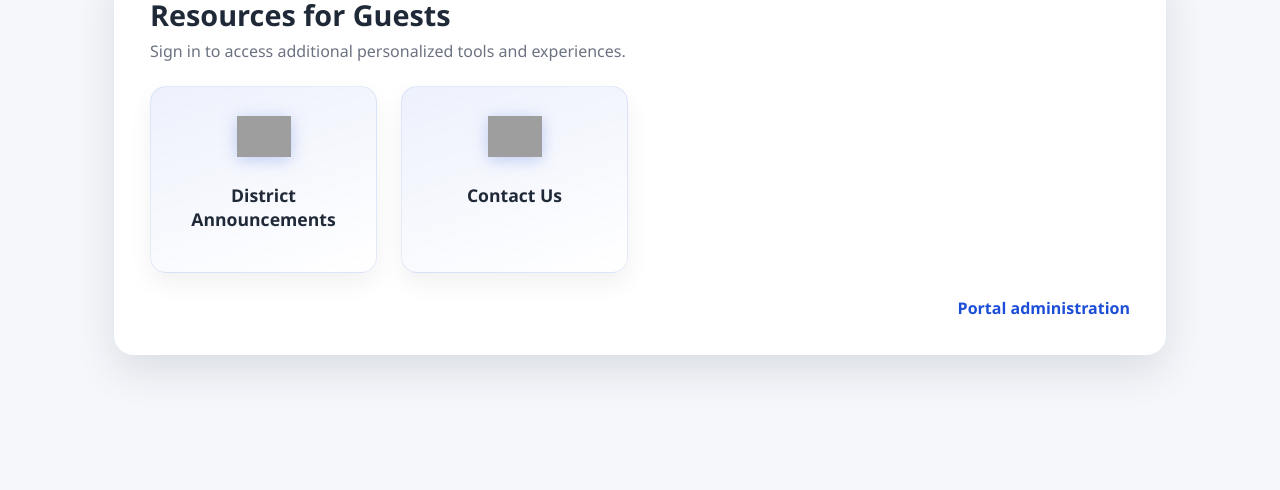
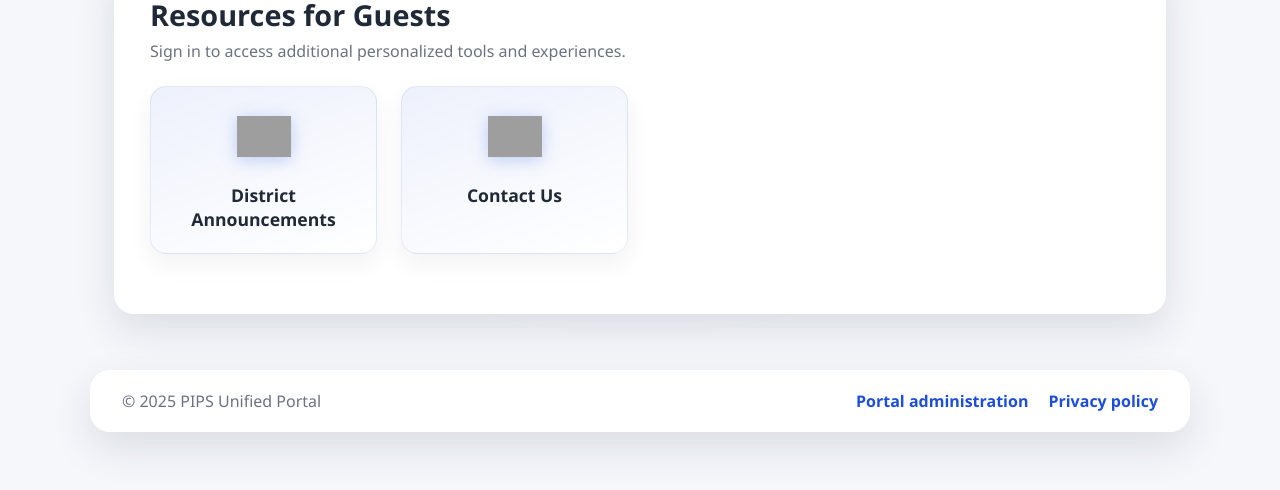
Before and after one commit to kent-k12solutions/PIPsPortal3, a PHP site: page / in a window 1280 px wide. Shown: the part 308-798 px from the top of the page. Run offline with PHP 8.4, Linux system fonts and the light colour scheme; some libraries are stand-ins or nearby versions; grey boxes are pictures that could not be loaded.

Commit message:
Add configurable colours, portal footer, and admin updates

```diff
--- a/admin.html
+++ b/admin.html
@@ -27,10 +27,7 @@
       </section>
       <section id="admin-console" class="hidden" aria-live="polite">
         <div class="admin-toolbar">
-          <div>
-            <button id="admin-logout" class="secondary-button">Sign out of admin</button>
-            <button id="admin-restore-defaults" class="tertiary-button">Restore default links</button>
-          </div>
+          <button id="admin-logout" class="secondary-button">Sign out of admin</button>
           <a href="index.html" class="admin-link">Back to portal</a>
         </div>
         <p id="admin-console-status" class="admin-status"></p>
--- a/index.html
+++ b/index.html
@@ -40,11 +40,18 @@
       </header>
       <div id="links-container" class="links-grid" role="list"></div>
       <p id="links-empty" class="empty-state hidden">No resources configured for this role yet.</p>
-      <footer class="portal-footer">
-        <a href="admin.html" class="admin-link">Portal administration</a>
-      </footer>
+      <div id="portal-custom-footer" class="portal-custom-footer hidden" aria-live="polite"></div>
     </main>
   </div>
+  <footer class="site-footer" id="site-footer">
+    <div class="site-footer__content">
+      <p id="portal-copyright" class="site-footer__copy"></p>
+      <nav class="site-footer__nav" aria-label="Portal links">
+        <a href="admin.html" class="admin-link">Portal administration</a>
+        <a id="privacy-policy-link" class="privacy-link" href="#" target="_blank" rel="noopener noreferrer">Privacy policy</a>
+      </nav>
+    </div>
+  </footer>
   <script src="https://alcdn.msauth.net/browser/2.38.0/js/msal-browser.min.js" integrity="sha384-mz+8Q3jA4XBFbnyAsyQegn/0LHvziH7qHLBa9GzcU3HzeWj9J16SXM5S+TsmPBy0" crossorigin="anonymous"></script>
   <script src="main.js"></script>
 </body>
--- a/main.js
+++ b/main.js
@@ -14,6 +14,9 @@ const portalHeadingElement = document.getElementById('portal-heading');
 const portalDescriptionElement = document.getElementById('portal-description');
 const linksContainer = document.getElementById('links-container');
 const emptyStateElement = document.getElementById('links-empty');
+const portalCustomFooter = document.getElementById('portal-custom-footer');
+const privacyPolicyLinkElement = document.getElementById('privacy-policy-link');
+const portalCopyrightElement = document.getElementById('portal-copyright');
 
 const initialPortalTitle = portalTitleElement ? portalTitleElement.textContent : 'PIPS Unified Portal';
 const initialPortalTagline = portalTaglineElement
@@ -34,9 +37,131 @@ const ROLE_SYNONYMS = {
   staff: ['staff', 'teacher', 'teachers', 'faculty', 'employee', 'employees']
 };
 
+const COLOR_VARIABLE_MAP = {
+  background: '--color-background',
+  surface: '--color-surface',
+  surfaceSubtle: '--color-surface-subtle',
+  primary: '--color-primary',
+  primaryDark: '--color-primary-dark',
+  primaryAccent: '--color-primary-accent',
+  text: '--color-text',
+  muted: '--color-muted',
+  border: '--color-border',
+  headerOverlay: '--color-header-overlay',
+  sessionButtonBackground: '--color-session-button-background',
+  emptyStateBackground: '--color-empty-state-background',
+  tertiaryButtonBackground: '--color-tertiary-background',
+  danger: '--color-danger',
+  footerBackground: '--color-footer-background',
+  footerText: '--color-footer-text',
+  footerLink: '--color-footer-link'
+};
+
 let msalInstance;
 let loginRequest = {};
 let defaultPortalConfig = { branding: {}, roles: {} };
+
+function resolveColorToRgbComponents(value) {
+  if (!value || !document || !document.body) {
+    return null;
+  }
+
+  const probe = document.createElement('span');
+  probe.style.color = value;
+  probe.style.display = 'none';
+  document.body.appendChild(probe);
+  const computedColor = window.getComputedStyle(probe).color;
+  probe.remove();
+
+  const match = computedColor.match(/rgba?\(([^)]+)\)/i);
+  if (!match) {
+    return null;
+  }
+
+  const parts = match[1].split(',').map((part) => part.trim());
+  if (parts.length < 3) {
+    return null;
+  }
+
+  return parts.slice(0, 3).join(', ');
+}
+
+function applyColorVariables(colors = {}) {
+  const root = document.documentElement;
+  if (!root) {
+    return;
+  }
+
+  Object.entries(COLOR_VARIABLE_MAP).forEach(([key, variable]) => {
+    const value = colors[key];
+    if (value) {
+      root.style.setProperty(variable, value);
+    } else {
+      root.style.removeProperty(variable);
+    }
+  });
+
+  const primarySource = colors.primary || window.getComputedStyle(root).getPropertyValue('--color-primary');
+  const primaryRgb = resolveColorToRgbComponents(primarySource.trim());
+  if (primaryRgb) {
+    root.style.setProperty('--color-primary-rgb', primaryRgb);
+  }
+
+  const textSource = colors.text || window.getComputedStyle(root).getPropertyValue('--color-text');
+  const textRgb = resolveColorToRgbComponents(textSource.trim());
+  if (textRgb) {
+    root.style.setProperty('--color-text-rgb', textRgb);
+  }
+
+  const mutedSource = colors.muted || window.getComputedStyle(root).getPropertyValue('--color-muted');
+  const mutedRgb = resolveColorToRgbComponents(mutedSource.trim());
+  if (mutedRgb) {
+    root.style.setProperty('--color-muted-rgb', mutedRgb);
+  }
+}
+
+function applyFooterSettings(footerConfig = {}) {
+  if (portalCustomFooter) {
+    const rawHtml = typeof footerConfig.customHtml === 'string' ? footerConfig.customHtml : '';
+    if (rawHtml.trim()) {
+      portalCustomFooter.innerHTML = rawHtml;
+      portalCustomFooter.classList.remove('hidden');
+    } else {
+      portalCustomFooter.innerHTML = '';
+      portalCustomFooter.classList.add('hidden');
+    }
+  }
+
+  if (privacyPolicyLinkElement) {
+    const label = typeof footerConfig.privacyPolicyLabel === 'string' ? footerConfig.privacyPolicyLabel.trim() : '';
+    const url = typeof footerConfig.privacyPolicyUrl === 'string' ? footerConfig.privacyPolicyUrl.trim() : '';
+
+    const linkText = label || 'Privacy policy';
+    privacyPolicyLinkElement.textContent = linkText;
+
+    if (url) {
+      privacyPolicyLinkElement.href = url;
+      privacyPolicyLinkElement.classList.remove('hidden');
+      privacyPolicyLinkElement.setAttribute('target', '_blank');
+      privacyPolicyLinkElement.setAttribute('rel', 'noopener noreferrer');
+    } else {
+      privacyPolicyLinkElement.href = '#';
+      privacyPolicyLinkElement.classList.add('hidden');
+      privacyPolicyLinkElement.removeAttribute('target');
+      privacyPolicyLinkElement.removeAttribute('rel');
+    }
+  }
+}
+
+function updateCopyright(title) {
+  if (!portalCopyrightElement) {
+    return;
+  }
+
+  const year = new Date().getFullYear();
+  const safeTitle = (title && title.trim()) || initialPortalTitle || 'PIPs Portal';
+  portalCopyrightElement.textContent = `© ${year} ${safeTitle}`;
+}
 
 function setStatus(message) {
   if (statusElement) {
@@ -148,22 +273,58 @@ function getPortalLinksForRole(roleKey) {
 
 function getPortalBranding() {
   const stored = getStoredPortalConfig();
-  if (stored && stored.branding) {
-    return stored.branding;
-  }
+  const defaultBranding = defaultPortalConfig.branding && typeof defaultPortalConfig.branding === 'object'
+    ? defaultPortalConfig.branding
+    : {};
+  const storedBranding = stored && stored.branding && typeof stored.branding === 'object' ? stored.branding : {};
 
-  return defaultPortalConfig.branding || {};
+  const defaultColors = defaultBranding.colors && typeof defaultBranding.colors === 'object' ? defaultBranding.colors : {};
+  const storedColors = storedBranding.colors && typeof storedBranding.colors === 'object' ? storedBranding.colors : {};
+
+  const defaultFooter = defaultBranding.footer && typeof defaultBranding.footer === 'object' ? defaultBranding.footer : {};
+  const storedFooter = storedBranding.footer && typeof storedBranding.footer === 'object' ? storedBranding.footer : {};
+
+  return {
+    ...defaultBranding,
+    ...storedBranding,
+    colors: { ...defaultColors, ...storedColors },
+    footer: { ...defaultFooter, ...storedFooter }
+  };
 }
 
 function applyBranding() {
   const branding = getPortalBranding();
+  const stored = getStoredPortalConfig();
+  const storedBranding = stored && stored.branding && typeof stored.branding === 'object' ? stored.branding : {};
+
+  applyColorVariables(branding.colors || {});
 
   if (portalTitleElement) {
-    portalTitleElement.textContent = branding.title || initialPortalTitle;
+    const title = branding.title || initialPortalTitle;
+    portalTitleElement.textContent = title;
+    updateCopyright(title);
+  } else {
+    updateCopyright(branding.title || initialPortalTitle);
   }
 
   if (portalTaglineElement) {
-    portalTaglineElement.textContent = branding.tagline || initialPortalTagline;
+    const taglineOverrideExists = Object.prototype.hasOwnProperty.call(storedBranding, 'tagline');
+    const taglineSource = taglineOverrideExists ? storedBranding.tagline : branding.tagline;
+    const normalizedTagline = typeof taglineSource === 'string' ? taglineSource.trim() : '';
+
+    if (taglineOverrideExists && !normalizedTagline) {
+      portalTaglineElement.textContent = '';
+      portalTaglineElement.classList.add('hidden');
+    } else if (normalizedTagline) {
+      portalTaglineElement.textContent = normalizedTagline;
+      portalTaglineElement.classList.remove('hidden');
+    } else if (initialPortalTagline) {
+      portalTaglineElement.textContent = initialPortalTagline;
+      portalTaglineElement.classList.remove('hidden');
+    } else {
+      portalTaglineElement.textContent = '';
+      portalTaglineElement.classList.add('hidden');
+    }
   }
 
   if (portalLogoElement) {
@@ -185,6 +346,8 @@ function applyBranding() {
       siteHeaderElement.style.removeProperty('--header-background-image');
     }
   }
+
+  applyFooterSettings(branding.footer || {});
 }
 
 function renderPortal(roleKey) {
@@ -232,11 +395,6 @@ function renderPortal(roleKey) {
     const title = document.createElement('h3');
     title.textContent = link.title;
     card.appendChild(title);
-
-    const meta = document.createElement('span');
-    meta.textContent = link.target === '_self' ? '' : '';
-    //meta.textContent = link.target === '_self' ? 'Opens in this window' : 'Opens in new window';
-    card.appendChild(meta);
 
     linksContainer.appendChild(card);
   });
--- a/styles.css
+++ b/styles.css
@@ -1,14 +1,31 @@
 :root {
   --color-background: #f5f7fb;
   --color-surface: #ffffff;
+  --color-surface-subtle: rgba(247, 250, 255, 0.6);
   --color-primary: #1d4ed8;
+  --color-primary-accent: #2563eb;
   --color-primary-dark: #1a3696;
+  --color-primary-rgb: 29, 78, 216;
   --color-text: #1f2937;
+  --color-text-rgb: 31, 41, 55;
   --color-muted: #6b7280;
+  --color-muted-rgb: 107, 114, 128;
   --color-border: #e5e7eb;
+  --color-header-overlay: rgba(255, 255, 255, 0.85);
+  --color-session-button-background: rgba(255, 255, 255, 0.85);
+  --color-empty-state-background: rgba(107, 114, 128, 0.12);
+  --color-tertiary-background: #ffffff;
+  --color-danger: #dc2626;
+  --color-footer-background: #ffffff;
+  --color-footer-text: #6b7280;
+  --color-footer-link: #1d4ed8;
   --shadow-elevated: 0 16px 40px rgba(31, 41, 55, 0.12);
   --shadow-subtle: 0 10px 24px rgba(37, 99, 235, 0.2);
-  --header-background-image: linear-gradient(120deg, rgba(37, 99, 235, 0.2), rgba(59, 130, 246, 0.05));
+  --header-background-image: linear-gradient(
+    120deg,
+    rgba(var(--color-primary-rgb), 0.2),
+    rgba(var(--color-primary-rgb), 0.05)
+  );
   font-family: 'Segoe UI', Tahoma, Geneva, Verdana, sans-serif;
 }
 
@@ -254,32 +274,78 @@ a {
   margin-bottom: 1.5rem;
 }
 
+.portal-custom-footer {
+  margin-top: 2rem;
+  padding-top: 1.5rem;
+  border-top: 1px solid var(--color-border);
+  color: var(--color-text);
+}
+
+.site-footer {
+  max-width: 1100px;
+  margin: 0 auto 4vh;
+  background: var(--color-footer-background);
+  color: var(--color-footer-text);
+  border-radius: 20px;
+  box-shadow: var(--shadow-elevated);
+  padding: 1.25rem 2rem;
+}
+
+.site-footer__content {
+  display: flex;
+  flex-wrap: wrap;
+  justify-content: space-between;
+  align-items: center;
+  gap: 1rem;
+}
+
+.site-footer__copy {
+  margin: 0;
+}
+
+.site-footer__nav {
+  display: flex;
+  flex-wrap: wrap;
+  gap: 1.25rem;
+  align-items: center;
+}
+
+.site-footer__nav a {
+  color: var(--color-footer-link);
+  text-decoration: none;
+  font-weight: 600;
+}
+
+.site-footer__nav a:hover {
+  text-decoration: underline;
+}
+
 .link-card {
   display: flex;
   flex-direction: column;
   align-items: center;
   gap: 1.2rem;
-  background: linear-gradient(160deg, rgba(29, 78, 216, 0.08), rgba(29, 78, 216, 0));
-  border: 1px solid rgba(29, 78, 216, 0.1);
+  background: linear-gradient(160deg, rgba(var(--color-primary-rgb), 0.08), rgba(var(--color-primary-rgb), 0));
+  border: 1px solid rgba(var(--color-primary-rgb), 0.1);
   padding: 1.4rem;
   border-radius: 16px;
   text-decoration: none;
   color: inherit;
-  box-shadow: 0 10px 24px rgba(15, 23, 42, 0.06);
+  box-shadow: 0 10px 24px rgba(var(--color-text-rgb), 0.06);
   transition: transform 0.15s ease, box-shadow 0.15s ease, border-color 0.15s ease;
 }
 
 .link-card:hover {
   transform: translateY(-4px);
-  box-shadow: 0 18px 32px rgba(15, 23, 42, 0.1);
-  border-color: rgba(29, 78, 216, 0.25);
+  box-shadow: 0 18px 32px rgba(var(--color-text-rgb), 0.1);
+  border-color: rgba(var(--color-primary-rgb), 0.25);
 }
 
 .link-card img {
   width: 54px;
   height: 54px;
   object-fit: contain;
-  filter: drop-shadow(0 3px 8px rgba(29, 78, 216, 0.25));
+  filter: drop-shadow(0 3px 8px rgba(var(--color-primary-rgb), 0.25));
 }
 
 .link-card h3 {
@@ -298,14 +364,9 @@ a {
   margin: 2rem 0;
   padding: 1.25rem;
   border-radius: 12px;
-  background: rgba(107, 114, 128, 0.12);
+  background: var(--color-empty-state-background, rgba(var(--color-muted-rgb), 0.12));
   color: var(--color-muted);
   text-align: center;
-}
-
-.portal-footer {
-  margin-top: auto;
-  text-align: right;
 }
 
 .admin-link {
@@ -316,6 +377,11 @@ a {
 
 .admin-link:hover {
   text-decoration: underline;
+}
+
+.site-footer .admin-link,
+.site-footer .privacy-link {
+  color: var(--color-footer-link);
 }
 
 .hidden {
```
Also changed, not shown: other parts of styles.css (+30 -12 lines), admin.js (+184 -36 lines), config.json (+25 -1 lines).
